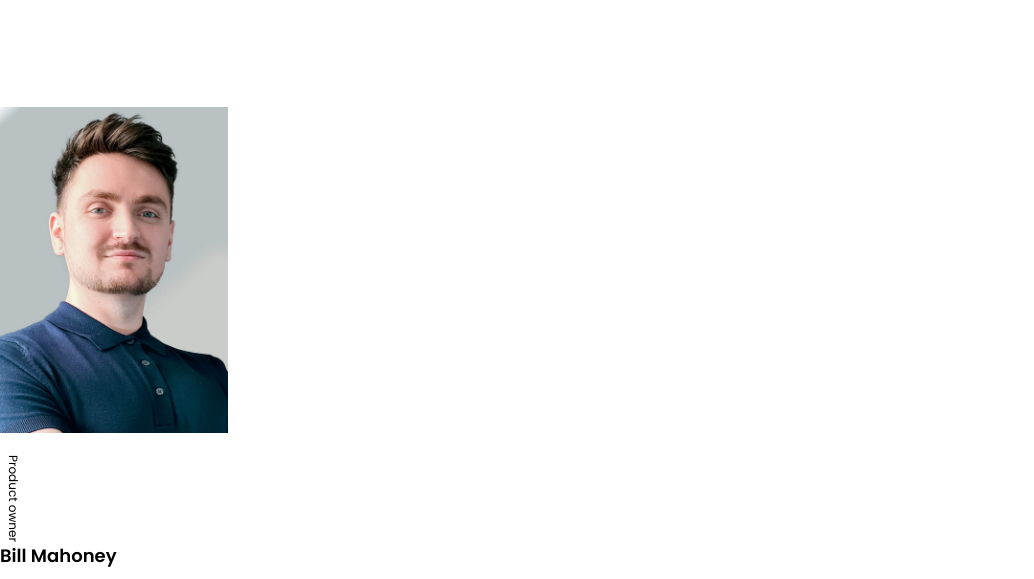
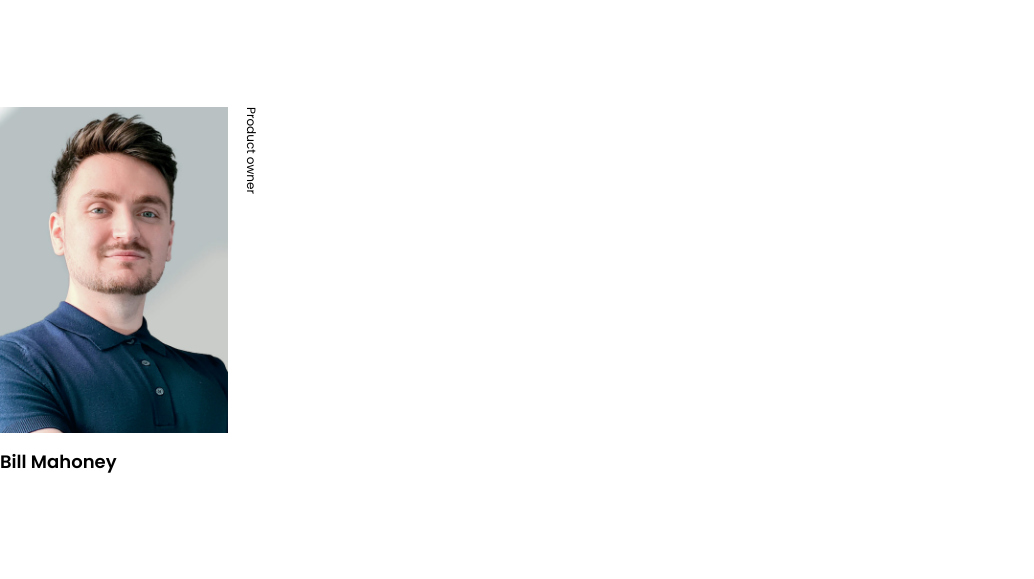
Before and after one commit to CodeBase912/my-team-page-challenge, a plain HTML site: page index.html in a window 1280 px wide. Shown: the part 221-800 px from the top of the page, without its empty margins (0-1034 px from the left). Drawn offline with Linux system fonts and the light colour scheme.

Commit message:
fix: mismatch of class names

```diff
--- a/styles.css
+++ b/styles.css
@@ -48,7 +48,7 @@ body {
   max-width: 439px;
 }
 
-.team__member__img__container {
+.team__member__card__img__container {
   display: flex;
 }
 
```
Also changed, not shown: index.html (+1 -1 lines).
